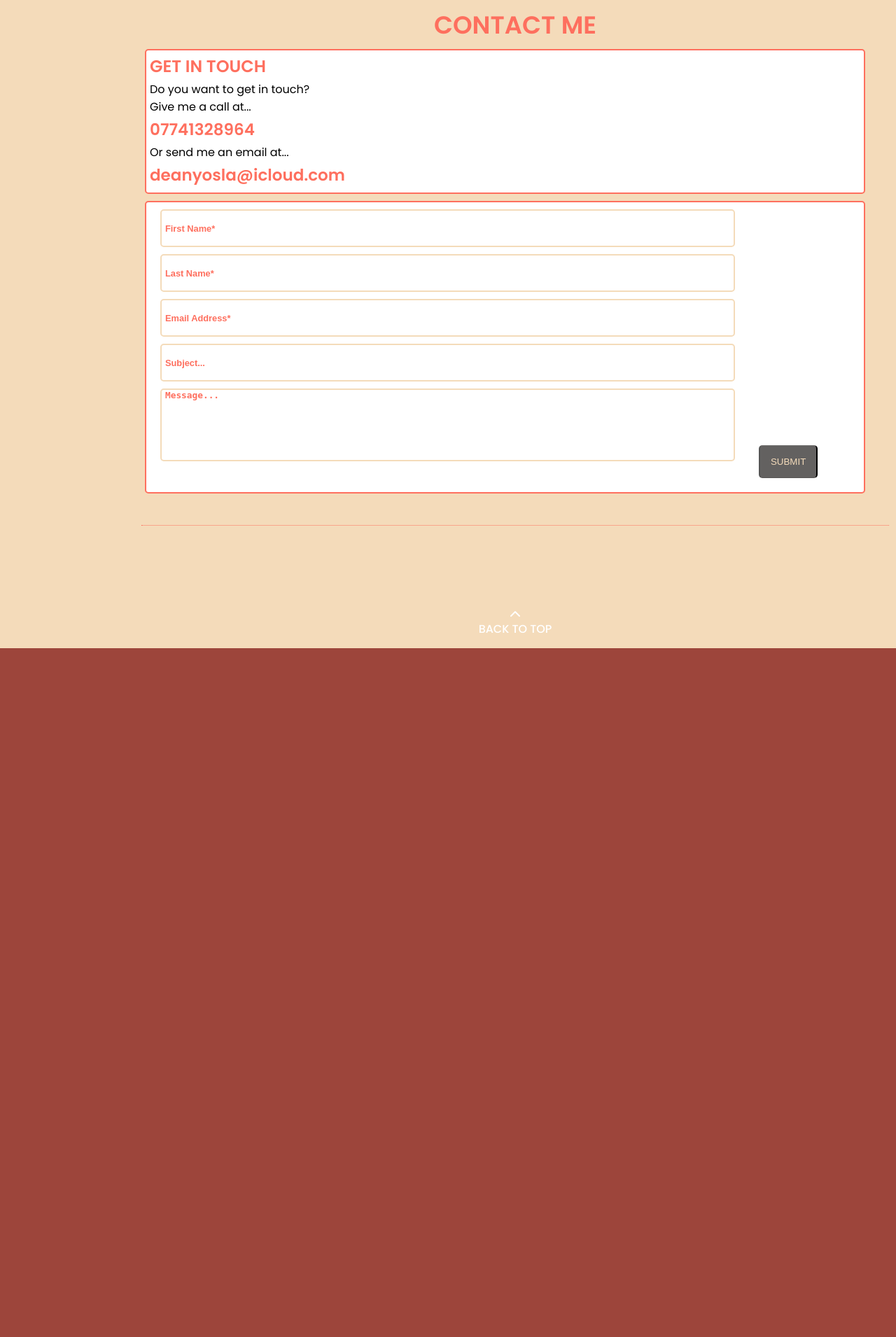
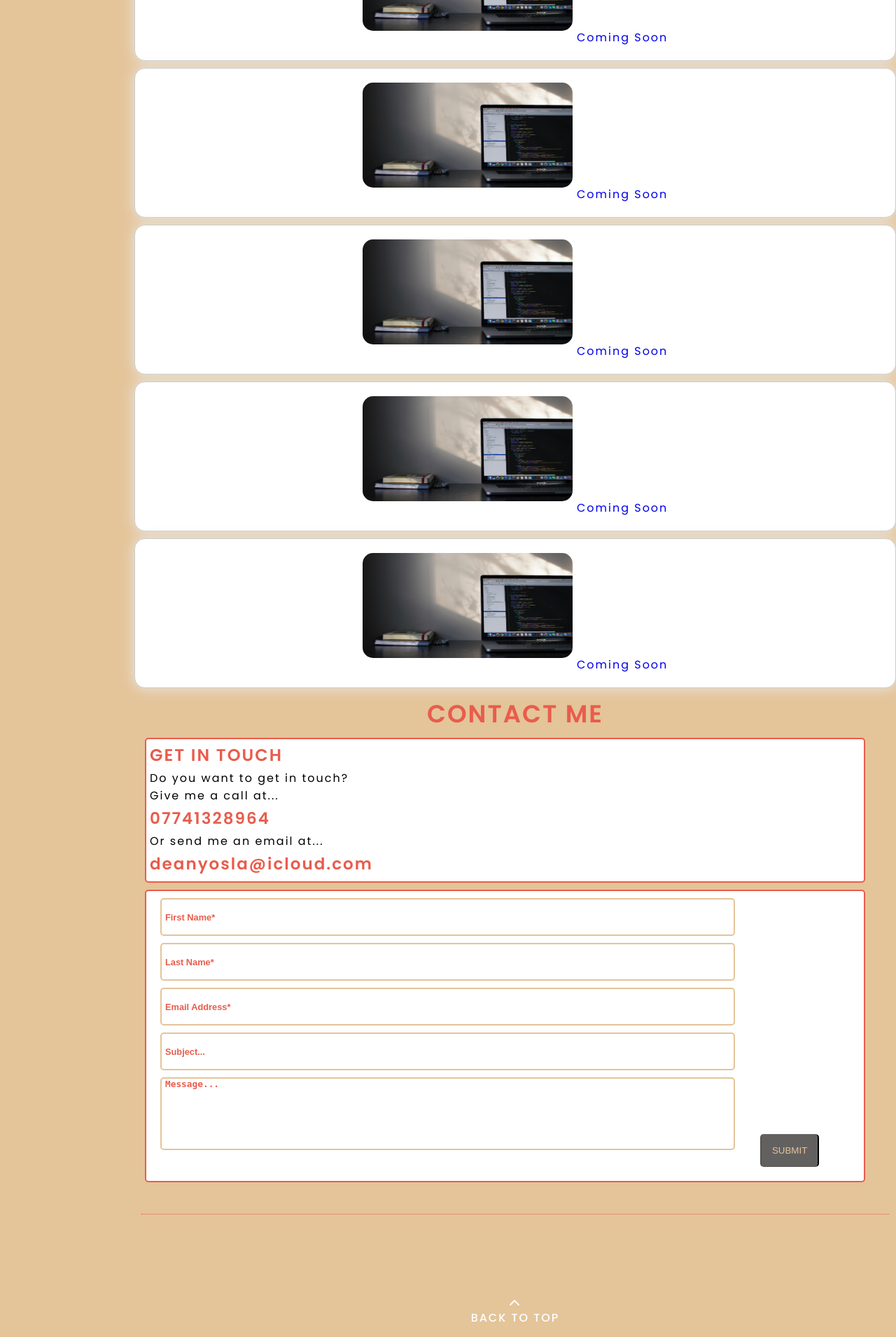
Before and after one commit to deanyosla/NM-portfolio-task, a PHP site: page / in a window 1280 px wide. Shown: the part 1161-3071 px from the top of the page at 70% size. Before the commit the page ends 2087 px from the top, so only its background shows below. Run offline with PHP 8.4, Linux system fonts and the light colour scheme; some libraries are stand-ins or nearby versions.

Commit message:
started working on placeholder grids

```diff
--- a/css/style.css
+++ b/css/style.css
@@ -111,13 +128,21 @@
 
 body {
   font-family: Poppins, sans-serif;
+  letter-spacing: 2px;
   overflow-x: hidden;
-  background-color: #f4dbba;
+  background-color: #e4c499;
 }
 
 a {
   text-decoration: none;
   cursor: pointer;
+}
+
+.project-grid img {
+  width: 300px;
+  height: 150px;
+  border-radius: 15px;
+  margin-bottom: 15px;
 }
 
 .wrapper .sidenav {
@@ -183,25 +211,25 @@ a {
   flex-wrap: wrap;
   justify-content: center;
   padding-bottom: 40px;
-  border-bottom: 1px dotted #fe6f5e;
+  border-bottom: 1px dotted #e95c4c;
 }
 .contact-section h2 {
   text-align: center;
   font-size: 2.2em;
   text-transform: uppercase;
   margin-bottom: 3px;
-  color: #fe6f5e;
+  color: #e95c4c;
 }
 .contact-section h3 {
   text-transform: uppercase;
   font-size: 1.5em;
   margin-bottom: 3px;
-  color: #fe6f5e;
+  color: #e95c4c;
 }
 .contact-section h4,
 .contact-section h4 a {
   font-size: 1.2em;
-  color: #fe6f5e;
+  color: #e95c4c;
   margin-bottom: 3px;
 }
 .contact-section h4:hover,
@@ -214,7 +242,7 @@ a {
   font-weight: 400;
 }
 .contact-section #contact {
-  border: 2px solid #fe6f5e;
+  border: 2px solid #e95c4c;
   box-shadow: inset;
   margin: 5px;
   border-radius: 5px;
@@ -224,7 +252,7 @@ a {
   background-color: #fff;
 }
 .contact-section #contact-form {
-  border: 2px solid #fe6f5e;
+  border: 2px solid #e95c4c;
   margin: 5px;
   border-radius: 5px;
   padding: 5px;
@@ -234,9 +262,33 @@ a {
 }
 
 ::placeholder {
-  color: #fe6f5e;
+  color: #e95c4c;
   font-weight: 600;
   font-size: 0.8rem;
+}
+
+.project-grid {
+  display: grid;
+  grid-template-columns: 1fr;
+  grid-template-rows: 1fr;
+  text-align: center;
+}
+
+.project-grid .tab-1,
+.project-grid .tab-2,
+.project-grid .tab-3,
+.project-grid .tab-4,
+.project-grid .tab-5,
+.project-grid .tab-6 {
+  background-color: #fff;
+  border: 1px solid #ccc;
+  border-radius: 15px;
+  padding: 20px 20px;
+  box-shadow: 0px 0px 20px #e9e9e9;
+  position: relative;
+  top: 0;
+  transition: 0.5s ease;
+  margin-top: 10px;
 }
 
 input[type=text],
@@ -248,7 +300,7 @@ input[type=email] {
   padding-left: 5px;
   height: 50px;
   outline: none;
-  border: 2px #f4dbba solid;
+  border: 2px #e4c499 solid;
 }
 input[type=text]:focus,
 input[type=email]:focus {
@@ -264,7 +316,7 @@ textarea {
   padding-left: 5px;
   height: 100px;
   font-weight: 500;
-  border: 2px #f4dbba solid;
+  border: 2px #e4c499 solid;
   outline: none;
 }
 textarea:focus {
@@ -276,16 +328,17 @@ textarea:focus {
   text-transform: uppercase;
   border-radius: 5px;
   font-weight: 500;
-  color: #f4dbba;
+  color: #e4c499;
   padding: 15px;
   margin: 15px;
   background-color: rgb(99, 97, 96);
   border-bottom: 1px solid rgba(0, 0, 0, 0.1);
   border-top: 1px solid rgba(255, 255, 255, 0.1);
+  cursor: pointer;
 }
 .btn-submit:hover {
   color: #fff;
-  background-color: #fe6f5e;
+  background-color: #e95c4c;
   font-weight: 600;
 }
 
--- a/index.html
+++ b/index.html
@@ -52,26 +52,50 @@
           <a href="#" id="tweet"><i class="fa-brands fa-twitter"></i></a>
         </div>
       </div>
-
+      <div class="hidden-nav">
+        <i class="fa-solid fa-bars"></i>
+      </div>
       <div class="main-content">
         <div
           class="banner-image"
           style="background-image: url('images/img-3.jpg')"
         >
-          <h1 id="main">My Name is Andrejs Volskis</h1>
+          <h1 id="main">
+            My Name is <br />
+            Andrejs Volskis
+          </h1>
           <p>I'm an aspiring Web Developer</p>
+
           <div class="scroll">
             <a href="#portfolio" class="scroll-btn">scroll down</a>
             <i class="fa-solid fa-chevron-down"></i>
           </div>
         </div>
         <div id="portfolio" class="project-grid">
-          <div class="tab-1"></div>
-          <div class="tab-2"></div>
-          <div class="tab-3"></div>
-          <div class="tab-4"></div>
-          <div class="tab-5"></div>
-          <div class="tab-6"></div>
+          <div class="tab-1">
+            <img src="images/img-4.jpg" alt="Placeholder image for a project" />
+            <a href="#">Coming Soon</a>
+          </div>
+          <div class="tab-2">
+            <img src="images/img-4.jpg" alt="Placeholder image for a project" />
+            <a href="#">Coming Soon</a>
+          </div>
+          <div class="tab-3">
+            <img src="images/img-4.jpg" alt="Placeholder image for a project" />
+            <a href="#">Coming Soon</a>
+          </div>
+          <div class="tab-4">
+            <img src="images/img-4.jpg" alt="Placeholder image for a project" />
+            <a href="#">Coming Soon</a>
+          </div>
+          <div class="tab-5">
+            <img src="images/img-4.jpg" alt="Placeholder image for a project" />
+            <a href="#">Coming Soon</a>
+          </div>
+          <div class="tab-6">
+            <img src="images/img-4.jpg" alt="Placeholder image for a project" />
+            <a href="#">Coming Soon</a>
+          </div>
         </div>
         <div class="contact-section">
           <h2>contact me</h2>
--- a/scss/base/_base.scss
+++ b/scss/base/_base.scss
@@ -9,6 +9,7 @@
 
 body {
   font-family: Poppins, sans-serif;
+  letter-spacing: 2px;
   overflow-x: hidden;
   background-color: $txt-color;
 }
@@ -17,3 +18,10 @@ a {
   text-decoration: none;
   cursor: pointer;
 }
+
+.project-grid img {
+  width: 300px;
+  height: 150px;
+  border-radius: 15px;
+  margin-bottom: 15px;
+}
--- a/scss/layout/_input.scss
+++ b/scss/layout/_input.scss
@@ -44,6 +44,7 @@ textarea {
   background-color: rgb(99, 97, 96);
   border-bottom: 1px solid rgba(0, 0, 0, 0.1);
   border-top: 1px solid rgba(255, 255, 255, 0.1);
+  cursor: pointer;
   &:hover {
     color: #fff;
     background-color: $btn-hover;
--- a/scss/layout/_layout.scss
+++ b/scss/layout/_layout.scss
@@ -36,25 +36,28 @@
   display: flex;
   flex-direction: column;
   justify-content: center;
-  background-color: #fe6f5e;
+  background-color: $txt-color;
   background-blend-mode: multiply;
   background-position: center;
   background-repeat: no-repeat;
   background-size: cover;
-  padding: 180px 10px;
   height: 100vh;
   h1,
   p {
     text-align: center;
-    color: #fff;
+    color: $txt-white;
+    margin-bottom: 5px;
   }
   h1 {
     font-weight: $bold-txt;
-    text-shadow: #fff -2px 0 2px;
+    text-shadow: #000 5px 2px 5px;
+    padding-top: 30vh;
   }
   p {
-    font-weight: $light-txt;
-    text-shadow: #fff -2px 0 2px;
+    font-weight: $med-txt;
+    font-size: 1.1em;
+    text-shadow: #000 5px 2px 5px;
+    font-style: italic;
   }
 }
 
@@ -119,3 +122,27 @@
   font-weight: $bold-txt;
   font-size: 0.8rem;
 }
+
+.project-grid {
+  display: grid;
+  grid-template-columns: 1fr;
+  grid-template-rows: 1fr;
+  text-align: center;
+}
+
+.project-grid .tab-1,
+.project-grid .tab-2,
+.project-grid .tab-3,
+.project-grid .tab-4,
+.project-grid .tab-5,
+.project-grid .tab-6 {
+  background-color: #fff;
+  border: 1px solid #ccc;
+  border-radius: 15px;
+  padding: 20px 20px;
+  box-shadow: 0px 0px 20px #e9e9e9;
+  position: relative;
+  top: 0;
+  transition: 0.5s ease;
+  margin-top: 10px;
+}
--- a/scss/media/_media.scss
+++ b/scss/media/_media.scss
@@ -11,3 +11,9 @@
     margin-left: 0;
   }
 }
+
+@media (min-width: 992px) {
+  .hidden-nav {
+    display: none;
+  }
+}
--- a/scss/utilities/_buttons.scss
+++ b/scss/utilities/_buttons.scss
@@ -84,7 +84,7 @@
 .scroll-up {
   display: flex;
   flex-direction: column;
-  padding-top: 80%;
+  padding-top: 50vh;
   padding-bottom: 10px;
   text-align: center;
   color: #fff;
@@ -104,3 +104,20 @@
   padding-top: 10%;
   margin-bottom: 5px;
 }
+
+.hidden-nav {
+  position: absolute;
+  top: 20px;
+  left: 20px;
+  color: #fff;
+  height: 45px;
+  width: 45px;
+  background-color: $txt-color;
+  font-size: 2rem;
+  text-align: center;
+  border-radius: 5px;
+  cursor: pointer;
+  &:hover {
+    background-color: $btn-hover;
+  }
+}
--- a/scss/utilities/_config.scss
+++ b/scss/utilities/_config.scss
@@ -4,9 +4,10 @@
 
 // Colour variables
 
-$btn-hover: #fe6f5e;
+$btn-hover: #e95c4c;
 $btn-regular: rgb(99, 97, 96);
-$txt-color: #f4dbba;
+$txt-color: #e4c499;
+$txt-white: #fff;
 
 // Social media colours
 
```
Also changed, not shown: other parts of css/style.css (+34 -9 lines), images/img-4.jpg (added), 1 other file.
